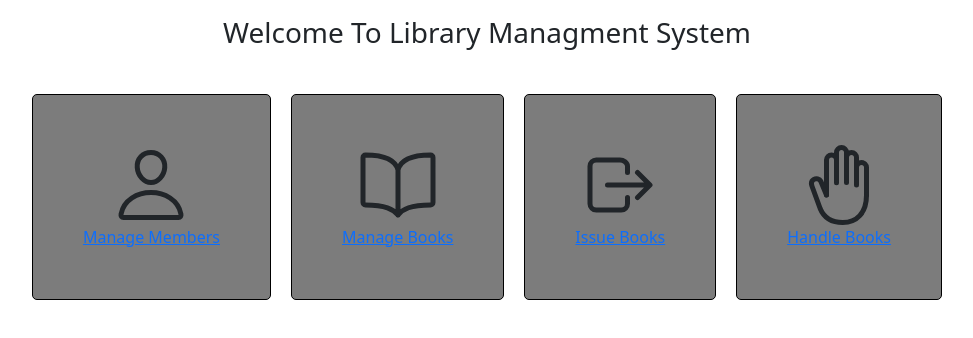
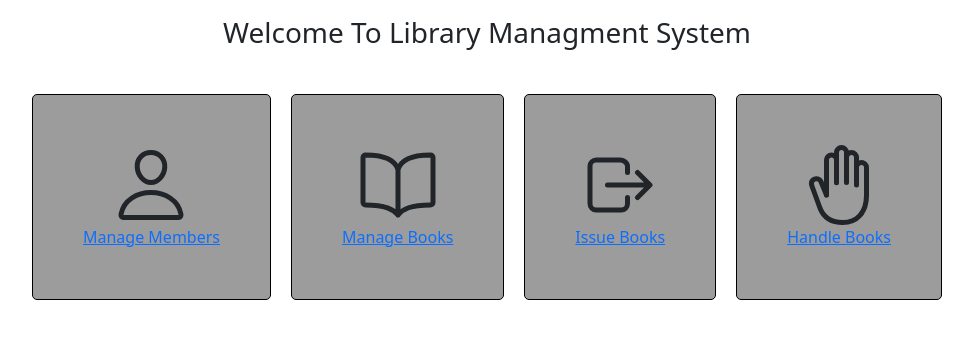
Before and after one commit to pacmadhushan/Library-Management-System, a plain HTML site: page index.html in a window 1280 px wide. Shown: the whole page, without its empty margins (153-1126 px from the left). Drawn offline with nearby package versions, Linux system fonts and the light colour scheme.

Commit message:
second commit

```diff
--- a/scss/style.scss
+++ b/scss/style.scss
@@ -19,7 +19,7 @@
     padding: 50px;
     border: 1px solid black;
     border-radius: 5px;
-    background-color: rgba(42, 41, 41, 0.611);
+    background-color: rgba(42, 41, 41, 0.463);
 }
 
 #nav-bar>li:hover{
```
Also changed, not shown: css/style.css, 1 other file.
